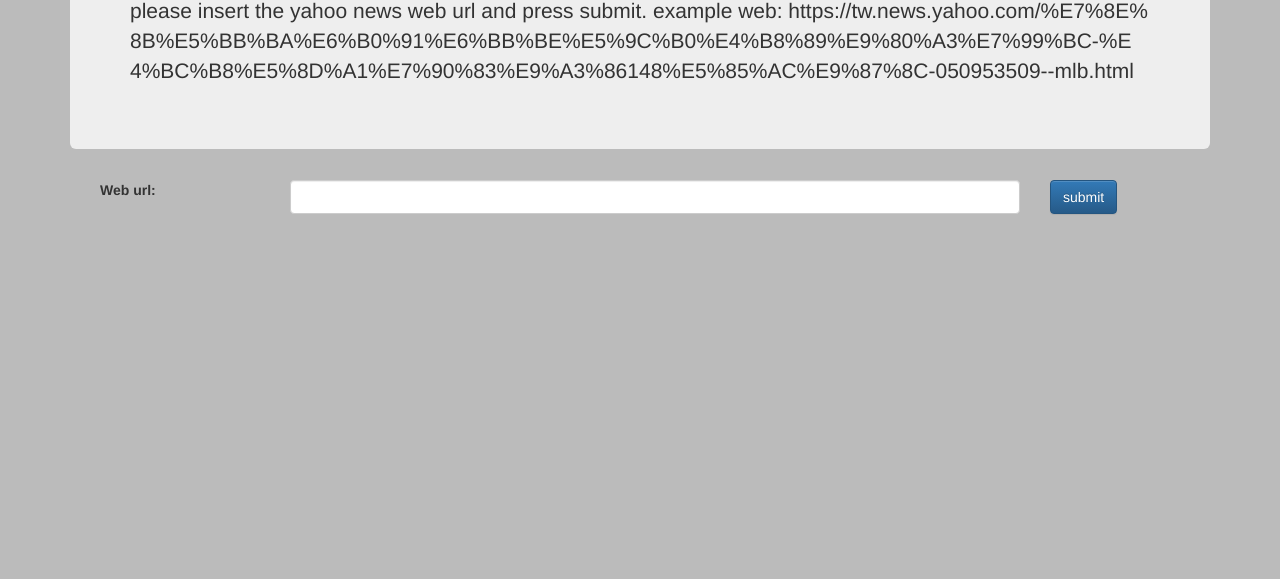
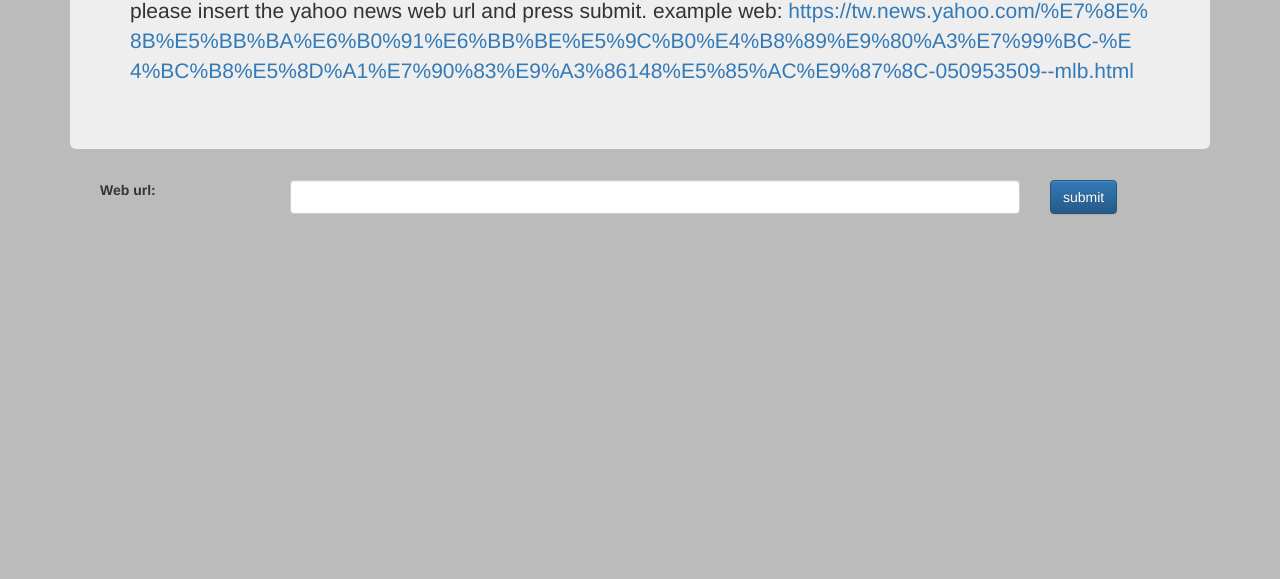
Before and after one commit to TingChungSu/YahooNewsCrawlerYQL, a plain HTML site: page index.html in a window 1280 px wide. Shown: the part 221-800 px from the top of the page. Drawn offline with Linux system fonts and the light colour scheme.

Commit message:
add hyperref to sample news web

```diff
--- a/index.html
+++ b/index.html
@@ -40,8 +40,8 @@
 			<p style = "word-break:break-all;">
 				please insert the yahoo news web url and press submit.
 				example web:
-				https://tw.news.yahoo.com/%E7%8E%8B%E5%BB%BA%E6%B0%91%E6%BB%BE%E5%9C%B0%E4%B8%89%E9%80%A3%E7%99%BC-%E4%BC%B8%E5%8D%A1%E7%90%83%E9%A3%86148%E5%85%AC%E9%87%8C-050953509--mlb.html
-			</p>
+				<a Target="_new" href="https://tw.news.yahoo.com/%E7%8E%8B%E5%BB%BA%E6%B0%91%E6%BB%BE%E5%9C%B0%E4%B8%89%E9%80%A3%E7%99%BC-%E4%BC%B8%E5%8D%A1%E7%90%83%E9%A3%86148%E5%85%AC%E9%87%8C-050953509--mlb.html">https://tw.news.yahoo.com/%E7%8E%8B%E5%BB%BA%E6%B0%91%E6%BB%BE%E5%9C%B0%E4%B8%89%E9%80%A3%E7%99%BC-%E4%BC%B8%E5%8D%A1%E7%90%83%E9%A3%86148%E5%85%AC%E9%87%8C-050953509--mlb.html
+		</a>	</p>
 		</div>
 
 		<div class="container col-sm-12">
```
